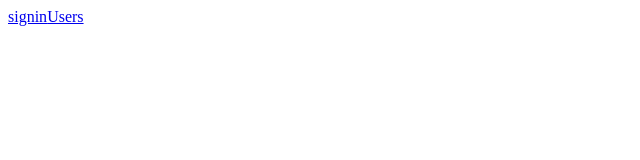
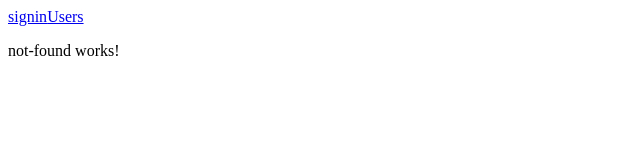
Before and after one commit to VadimAnt/angular-boilerplate, an Angular app: page / in a window 1280 px wide. Shown: the top 160 px of the page, without its empty margins (0-640 px from the left). Built offline with nearby package versions, Linux system fonts and the light colour scheme.

Commit message:
feat: add notfound

```diff
--- a/src/app/app-routing.module.ts
+++ b/src/app/app-routing.module.ts
@@ -1,6 +1,7 @@
 import { NgModule } from '@angular/core';
 import { RouterModule, Routes } from '@angular/router';
 import { AuthGuard } from './core/guards/auth.guard';
+import { NotFoundComponent } from './not-found/not-found.component';
 
 const routes: Routes = [
   {
@@ -12,6 +13,10 @@ const routes: Routes = [
     loadChildren: './users/users.module#UsersModule',
     canActivate:[AuthGuard]
   },
+  {
+    path: '**',
+    component: NotFoundComponent,
+  }
 ];
 
 @NgModule({
--- a/src/app/app.module.ts
+++ b/src/app/app.module.ts
@@ -7,10 +7,12 @@ import { AppComponent } from './app.component';
 import { AppRoutingModule } from './app-routing.module';
 
 import { JwtInterceptor, ErrorInterceptor } from './core/interceptors';
+import { NotFoundComponent } from './not-found/not-found.component';
 
 @NgModule({
   declarations: [
-    AppComponent
+    AppComponent,
+    NotFoundComponent
   ],
   imports: [
     BrowserModule,
--- /dev/null
+++ b/src/app/not-found/not-found.component.html
@@ -0,0 +1,3 @@
+<p>
+  not-found works!
+</p>
--- /dev/null
+++ b/src/app/not-found/not-found.component.ts
@@ -0,0 +1,15 @@
+import { Component, OnInit } from '@angular/core';
+
+@Component({
+  selector: 'app-not-found',
+  templateUrl: './not-found.component.html',
+  styleUrls: ['./not-found.component.css']
+})
+export class NotFoundComponent implements OnInit {
+
+  constructor() { }
+
+  ngOnInit() {
+  }
+
+}
```
Also changed, not shown: src/app/not-found/not-found.component.css (added), 1 other file (tests, documents, lock files or other folders).
